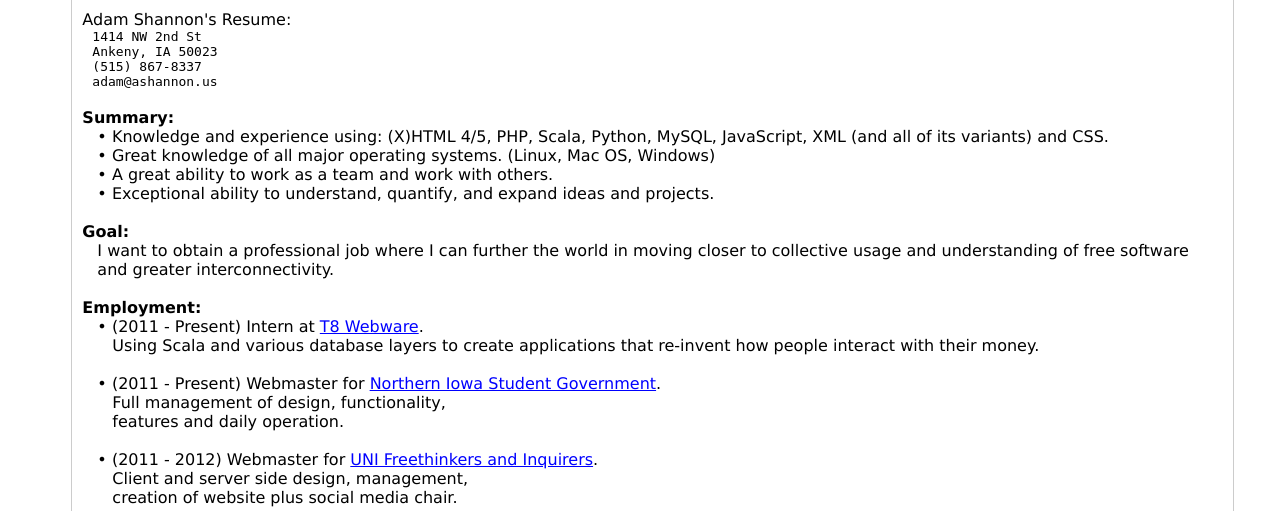
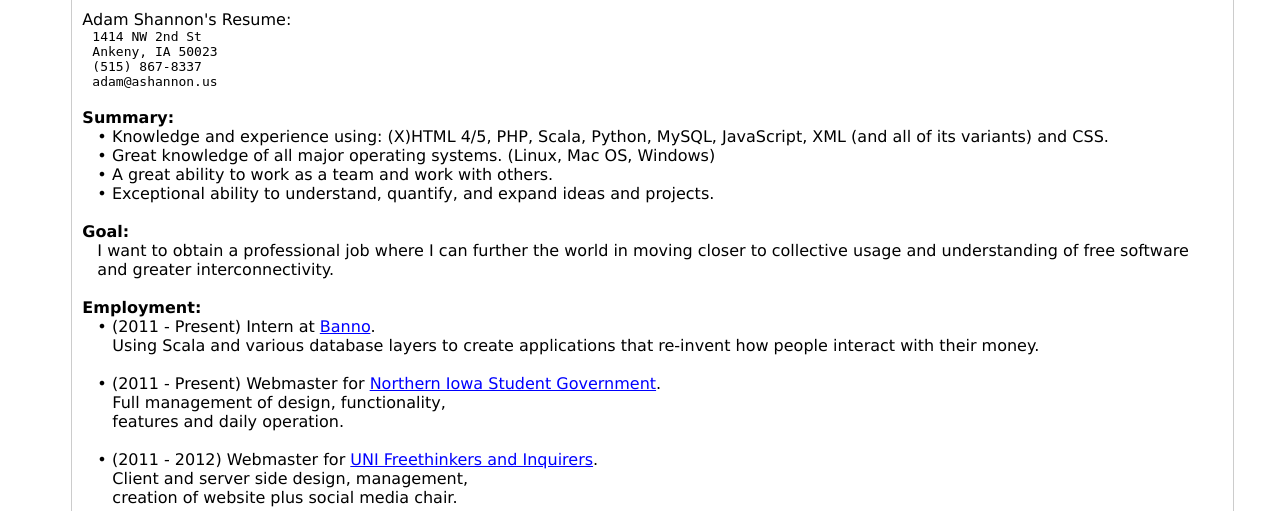
Before and after one commit to adamdecaf/adamdecaf.github.io, a PHP site: page /resume.php in a window 1280 px wide. Shown: the part 123-634 px from the top of the page. Run offline with PHP 8.4, Linux system fonts and the light colour scheme.

Commit message:
Banno, not T8.

```diff
--- a/resume.php
+++ b/resume.php
@@ -48,7 +48,7 @@ require "includes/html/header.php";
     <strong>Employment:</strong><br />
     <span class="indent">
       &bull; (2011 - Present) Intern at
-            <a href="http://t8webware.com" title="T8 Webware">T8 Webware</a>.<br />
+      <a href="http://banno.com" title="Banno">Banno</a>.<br />
       <span class="indent">
         Using Scala and various database layers to create applications that re-invent how people interact with their money.
       </span>
```
Lines whose indentation alone changed are shown as unchanged.
